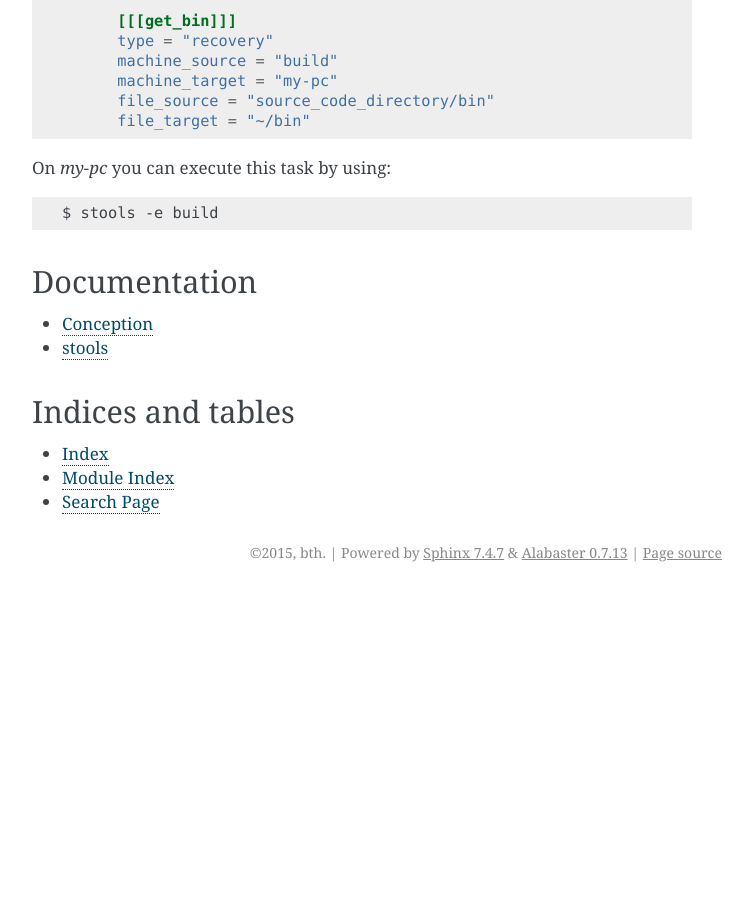
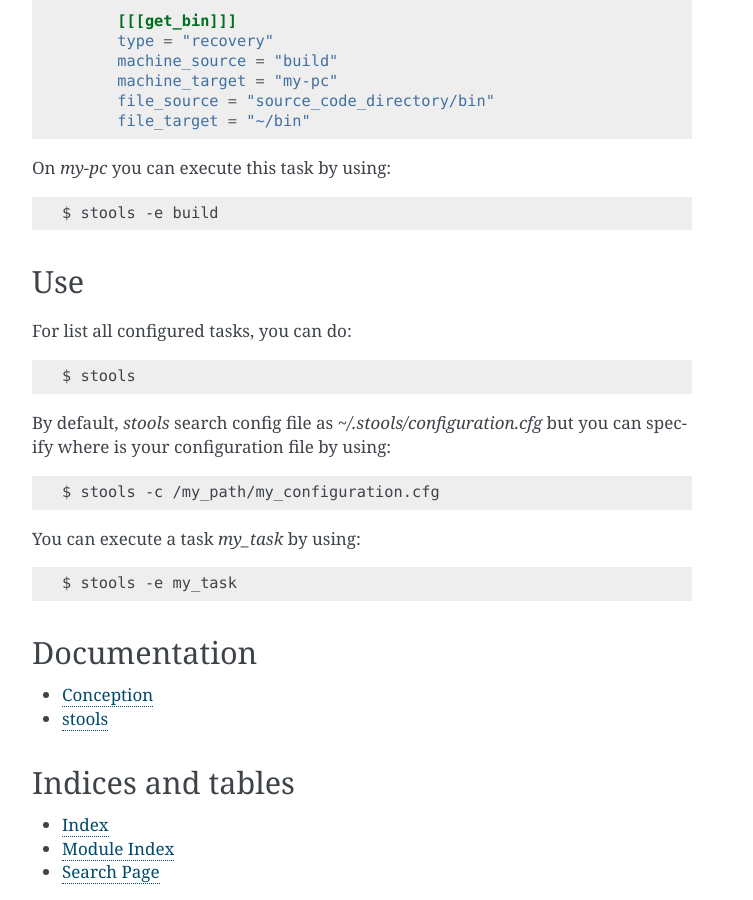
Before and after one commit to bth/stools, a Sphinx documentation site: the page built from doc/index.rst, in a window 1280 px wide and 900 px high, scrolled down 1727 px. Shown: the whole window, without its empty margins (388-1141 px from the left). Built offline with Sphinx 7.4.7, drawn with Linux system fonts in a browser that asks for light colours; before the commit the page ends 2319 px from its top, so only the background shows below that.

Commit message:
Syntax use added in doc

```diff
--- a/doc/index.rst
+++ b/doc/index.rst
@@ -47,6 +47,22 @@ On `my-pc` you can execute this task by using::
 
     $ stools -e build
 
+Use
+---
+
+For list all configured tasks, you can do::
+
+    $ stools
+
+By default, `stools` search config file as `~/.stools/configuration.cfg` but
+you can specify where is your configuration file by using::
+
+    $ stools -c /my_path/my_configuration.cfg
+
+You can execute a task `my_task` by using::
+
+    $ stools -e my_task
+
 Documentation
 -------------
 
```
